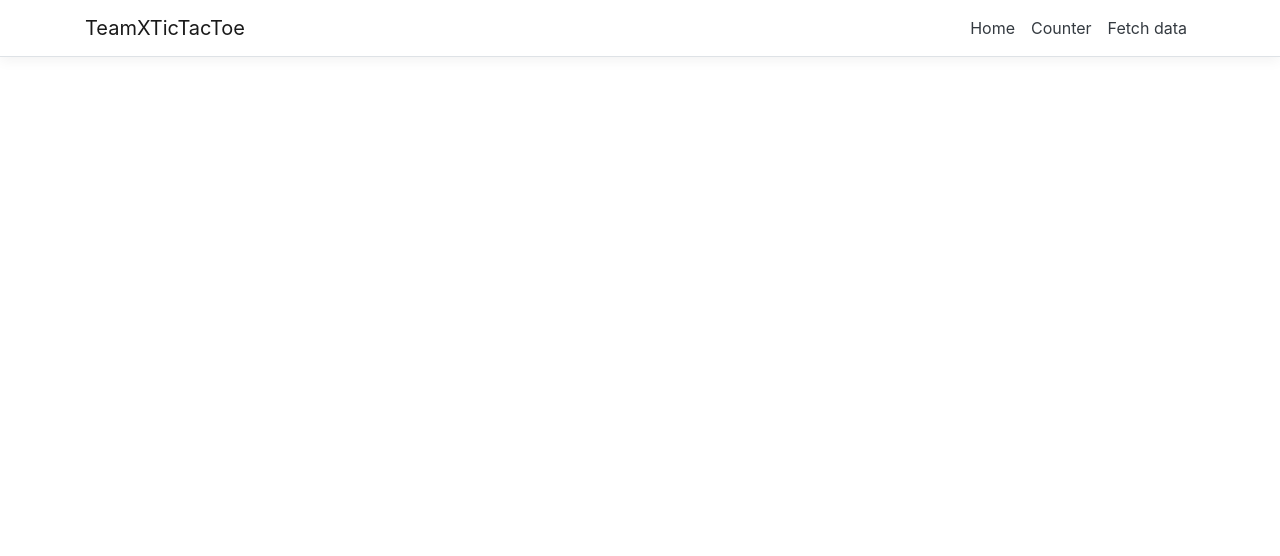
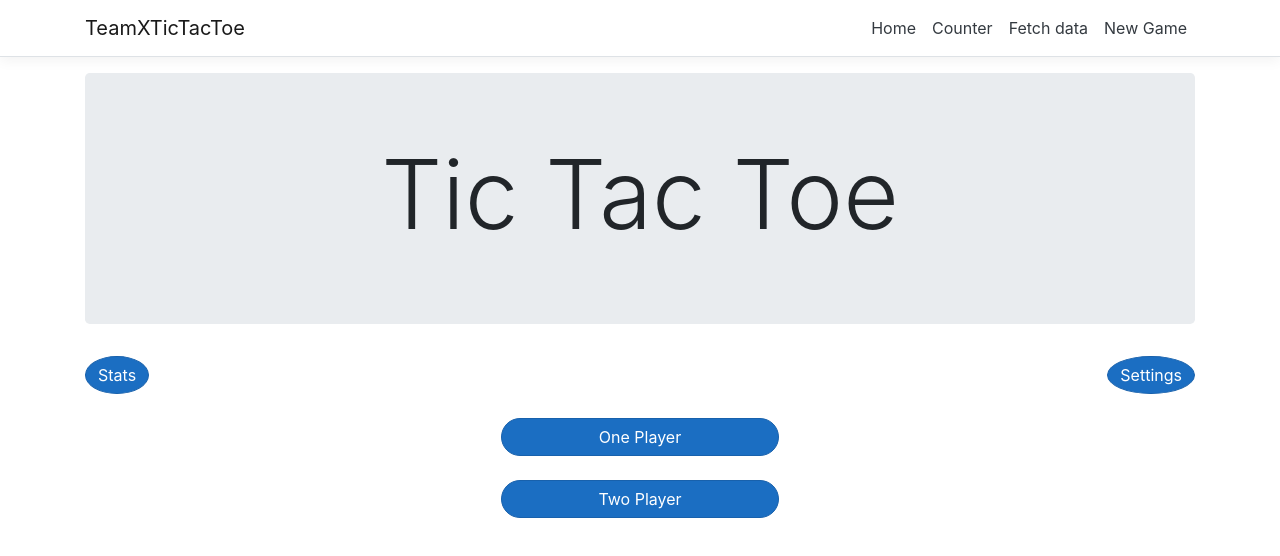
Before and after one commit to Polanna/TeamXTicTacToe, a React (Create React App) app in the folder TeamXTicTacToe/ClientApp/: page /new-game in a window 1280 px wide. Shown: the top 556 px of the page. Built offline with nearby package versions, Linux system fonts and the light colour scheme.

Commit message:
Intro view and basic frame for game page

```diff
--- a/TeamXTicTacToe/ClientApp/src/App.js
+++ b/TeamXTicTacToe/ClientApp/src/App.js
@@ -4,6 +4,7 @@ import { Layout } from './components/Layout';
 import { Home } from './components/Home';
 import { FetchData } from './components/FetchData';
 import { Counter } from './components/Counter';
+import { NewGame } from './components/NewGame';
 
 import './custom.css'
 
@@ -15,7 +16,8 @@ export default class App extends Component {
       <Layout>
         <Route exact path='/' component={Home} />
         <Route path='/counter' component={Counter} />
-        <Route path='/fetch-data' component={FetchData} />
+            <Route path='/fetch-data' component={FetchData} />
+            <Route path='/new-game' component={NewGame} />
       </Layout>
     );
   }
--- a/TeamXTicTacToe/ClientApp/src/components/Counter.js
+++ b/TeamXTicTacToe/ClientApp/src/components/Counter.js
@@ -3,7 +3,7 @@ import React, { Component } from 'react';
 class Square extends React.Component {
     render() {
         return (
-            <button className="square">
+            <button className="square" onClick={() =>alert('click')}>
                 {this.props.value}
             </button>
         );
--- a/TeamXTicTacToe/ClientApp/src/components/NavMenu.js
+++ b/TeamXTicTacToe/ClientApp/src/components/NavMenu.js
@@ -38,11 +38,15 @@ export class NavMenu extends Component {
                 </NavItem>
                 <NavItem>
                   <NavLink tag={Link} className="text-dark" to="/fetch-data">Fetch data</NavLink>
-                </NavItem>
+                            </NavItem>
+                            <NavItem>
+                                <NavLink tag={Link} className="text-dark" to="/new-game">New Game</NavLink>
+                            </NavItem>
               </ul>
             </Collapse>
           </Container>
         </Navbar>
+
       </header>
     );
   }
--- /dev/null
+++ b/TeamXTicTacToe/ClientApp/src/components/NewGame.js
@@ -0,0 +1,36 @@
+import React, { Component, Fragment } from 'react';
+
+export class NewGame extends Component {
+    static displayName = NewGame.name;
+
+    render() {
+        return (
+            <Fragment>
+                <div class="jumbotron">
+                    <h1 class="display-1 text-center"> Tic Tac Toe </h1>
+                </div>
+
+                <div class="row justify-content-start">
+                    <div class="col align-self-start">
+                        <button type="button" class="btn btn-primary rounded-circle">Stats</button>
+                    </div>
+
+                    <div class="col  align-self-end text-right">
+                        <button type="button" class="btn btn-primary rounded-circle">Settings</button>
+                    </div>
+                </div>
+
+                <div class = "row align-items-center h-50 ">
+                    <div class = "col-md-12 text-center mt-4">
+                        <button type="button" class="btn btn-lrg btn-primary shadow-large  rounded-pill w-25 h-50">One Player</button>
+
+                    </div>
+
+                    <div class = "col-md-12 text-center mt-4">
+                        <button type="button" class="btn btn-lrg btn-primary shadow-large rounded-pill w-25 h-50">Two Player</button>
+                    </div>
+                </div>
+            </Fragment>
+        );
+    }
+}
```
Also changed, not shown: TeamXTicTacToe/ClientApp/src/components/BoardPage.js (added, +40 -0 lines).
